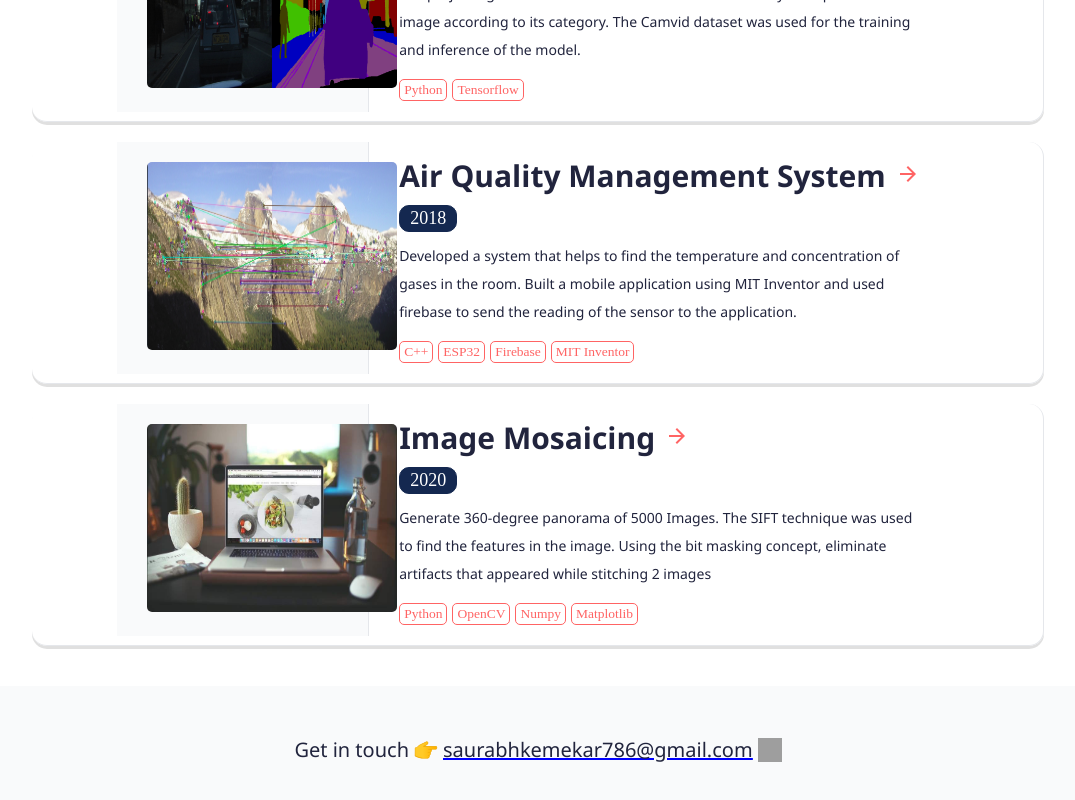
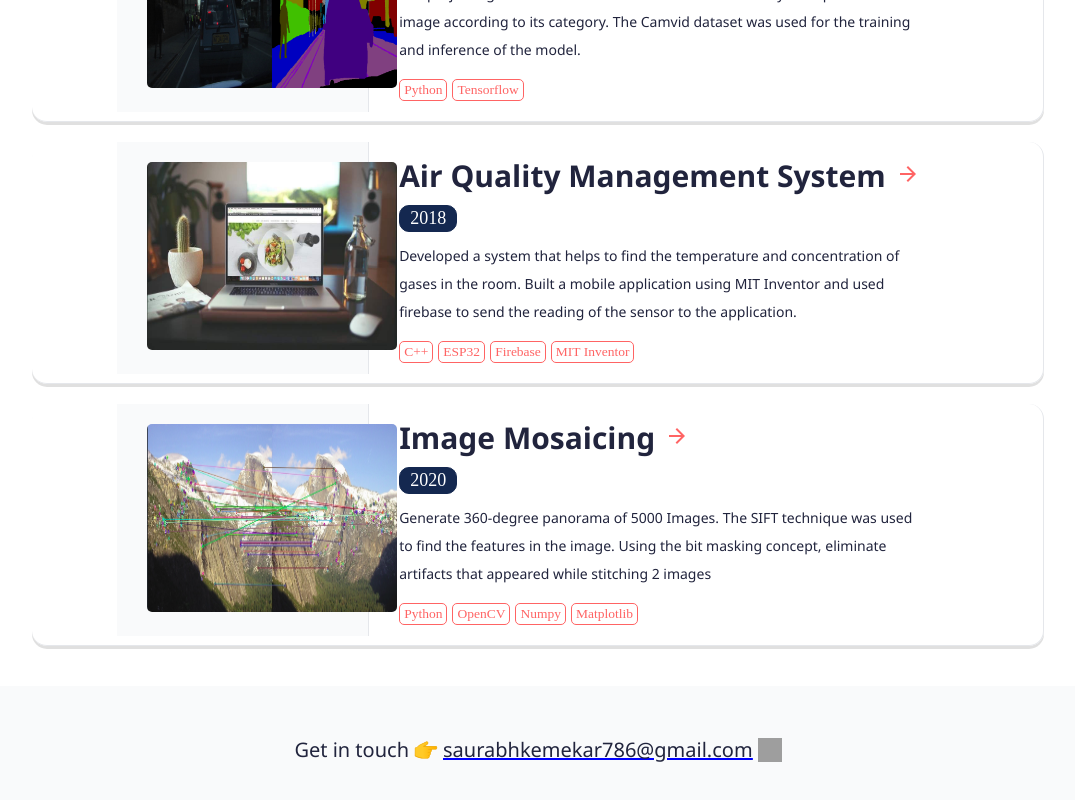
Before and after one commit to saurabhkemekar/Portfolio, a React (Create React App) app: page / in a window 1280 px wide. Shown: the part 1820-2620 px from the top of the page, without its empty margins (102-1177 px from the left). Built offline with nearby package versions, Linux system fonts and the light colour scheme; grey boxes are pictures that could not be loaded.

Commit message:
project image changed

```diff
--- a/src/components/ProjectSection/index.jsx
+++ b/src/components/ProjectSection/index.jsx
@@ -16,7 +16,7 @@ export default function ProjectSection() {
       name: "Air Quality Management System",
       description:
         "Developed a system that helps to find the temperature and concentration of gases in the room. Built a mobile application using MIT Inventor and used firebase to send the reading of the sensor to the application.",
-      imageUrl: "./project/image-mosaicing.png",
+      imageUrl: "./project/air-quality.jpg",
       link: "https://github.com/theViz343/Air_quality_management_system",
       techStack: ["C++", "ESP32", "Firebase", "MIT Inventor"],
       date: "2018",
@@ -25,7 +25,8 @@ export default function ProjectSection() {
       name: "Image Mosaicing",
       description:
         "Generate 360-degree panorama of 5000 Images. The SIFT technique was used to find the features in the image. Using the bit masking concept, eliminate artifacts that appeared while stitching 2 images",
-      imageUrl: "./project/air-quality.jpg",
+
+      imageUrl: "./project/image-mosaicing.png",
       link: "https://github.com/theViz343/Air_quality_management_system",
       techStack: ["Python", "OpenCV", "Numpy", "Matplotlib"],
       date: "2020",
```
